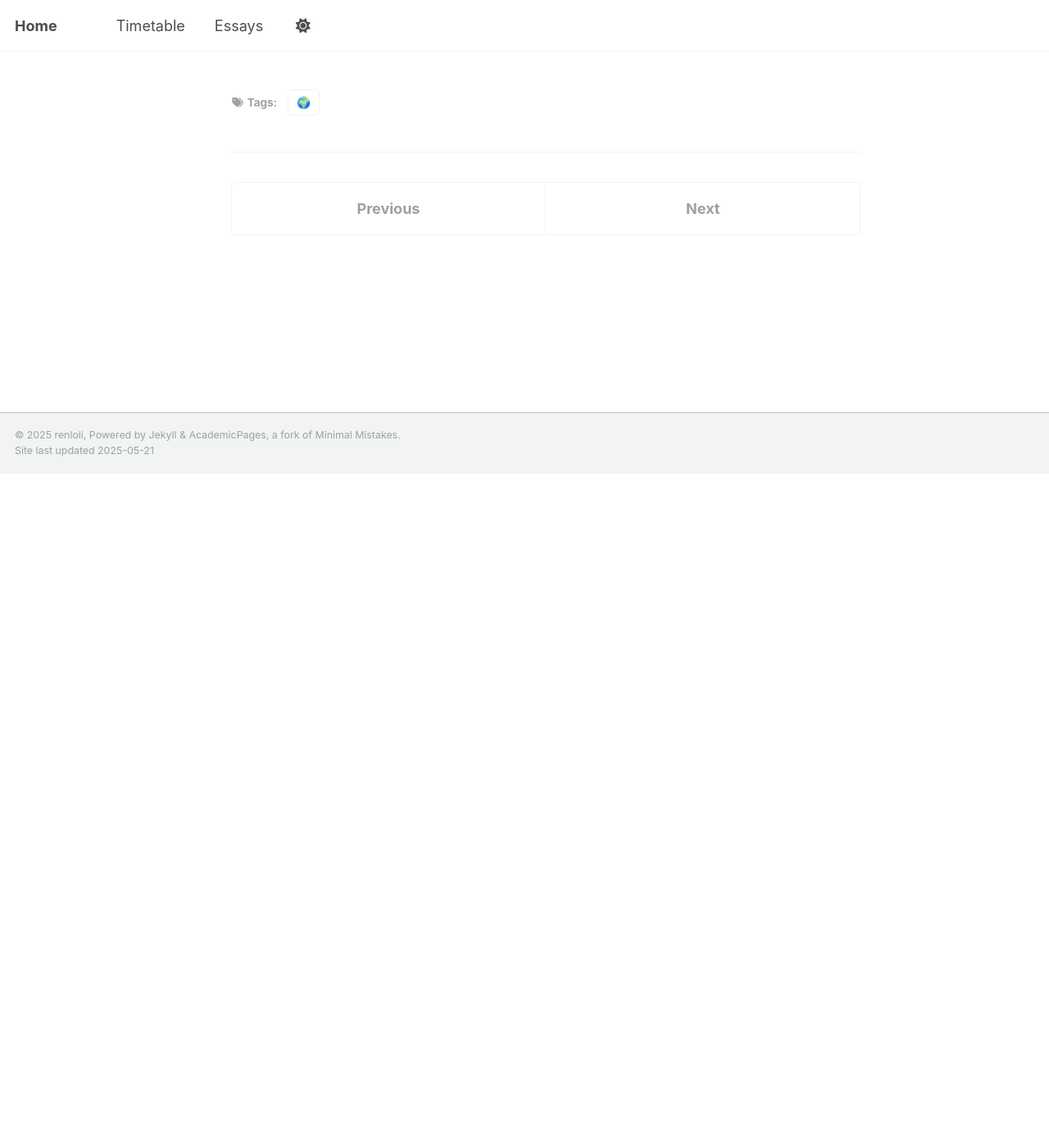
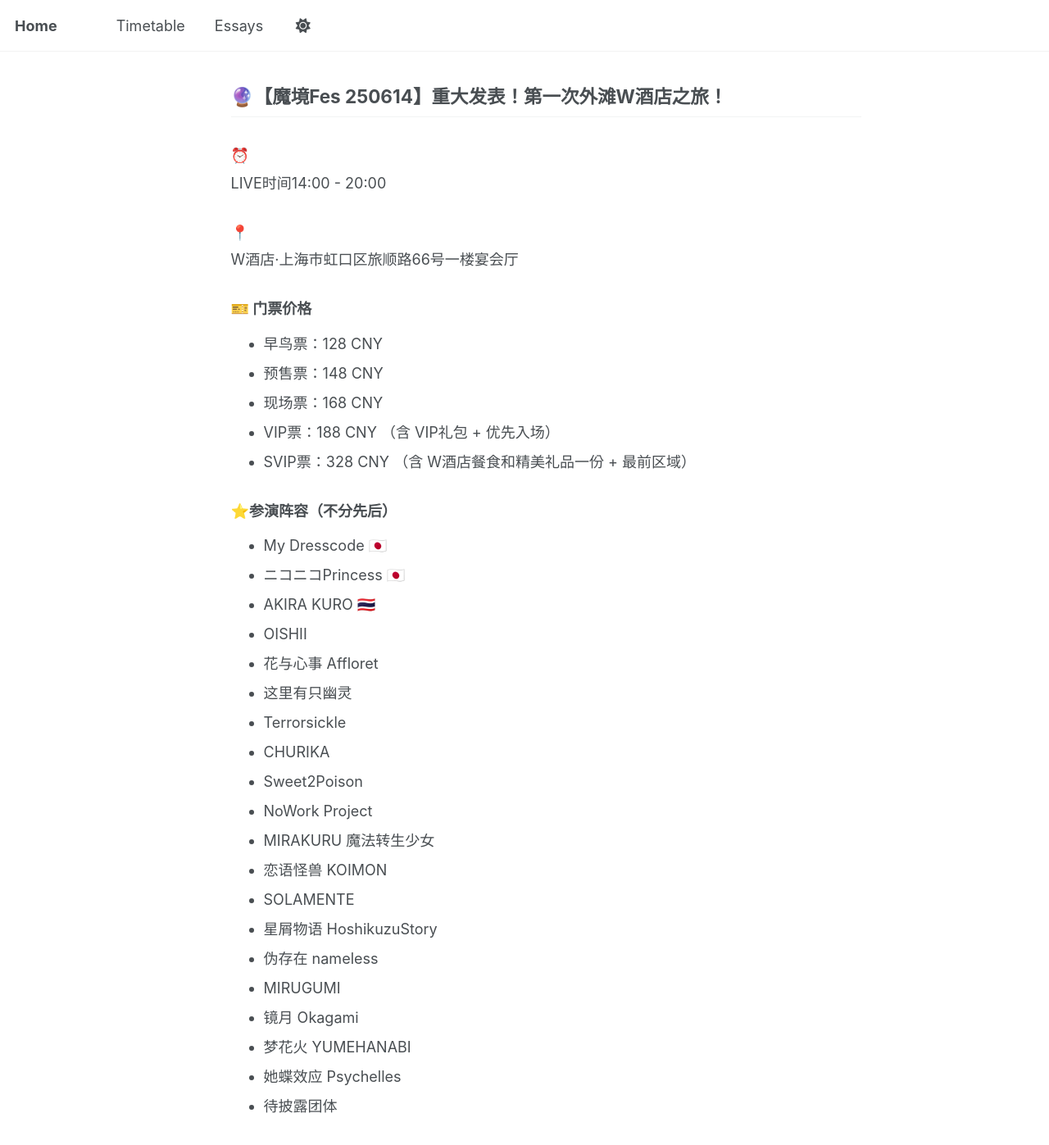
Before and after one commit to renloli/renloli.github.io, a Jekyll site: the page built from _timetable/2025/06/14.md, in a window 1280 px wide and 1400 px high, scrolled down 2252 px. Shown: the top 1397 px of the window at 82% size. Built offline with Jekyll 4.4.1, drawn with Linux system fonts in a browser that asks for light colours; before the commit the page ends 2830 px from its top, so only the background shows below that.

Commit message:
Update 20250614.

```diff
--- a/_timetable/2025/06/14.md
+++ b/_timetable/2025/06/14.md
@@ -1,5 +1,5 @@
 ---
-title: "TIF"
+title: "TIF, 魔境"
 collection: timetable
 date: 2025-06-14
 layout: single
@@ -220,3 +220,37 @@
 ### 票务平台
 
 秀动ShowStart
+
+## 🔮【魔境Fes 250614】重大发表！第一次外滩W酒店之旅！
+### ⏰
+LIVE时间14:00 - 20:00
+### 📍
+W酒店·上海市虹口区旅顺路66号一楼宴会厅
+### 🎫 门票价格
+- 早鸟票：128 CNY
+- 预售票：148 CNY
+- 现场票：168 CNY
+- VIP票：188 CNY （含 VIP礼包 + 优先入场）
+- SVIP票：328 CNY （含 W酒店餐食和精美礼品一份 + 最前区域）
+
+### ⭐参演阵容（不分先后）
+- My Dresscode 🇯🇵
+- ニコニコPrincess 🇯🇵
+- AKIRA KURO 🇹🇭
+- OISHII
+- 花与心事 Affloret
+- 这里有只幽灵
+- Terrorsickle
+- CHURIKA
+- Sweet2Poison
+- NoWork Project
+- MIRAKURU 魔法转生少女
+- 恋语怪兽 KOIMON
+- SOLAMENTE
+- 星屑物语 HoshikuzuStory
+- 伪存在 nameless
+- MIRUGUMI
+- 镜月 Okagami
+- 梦花火 YUMEHANABI
+- 她蝶效应 Psychelles
+- 待披露团体
```
Also changed, not shown: _timetable/2025/06/images/14_1.jpg (added).
